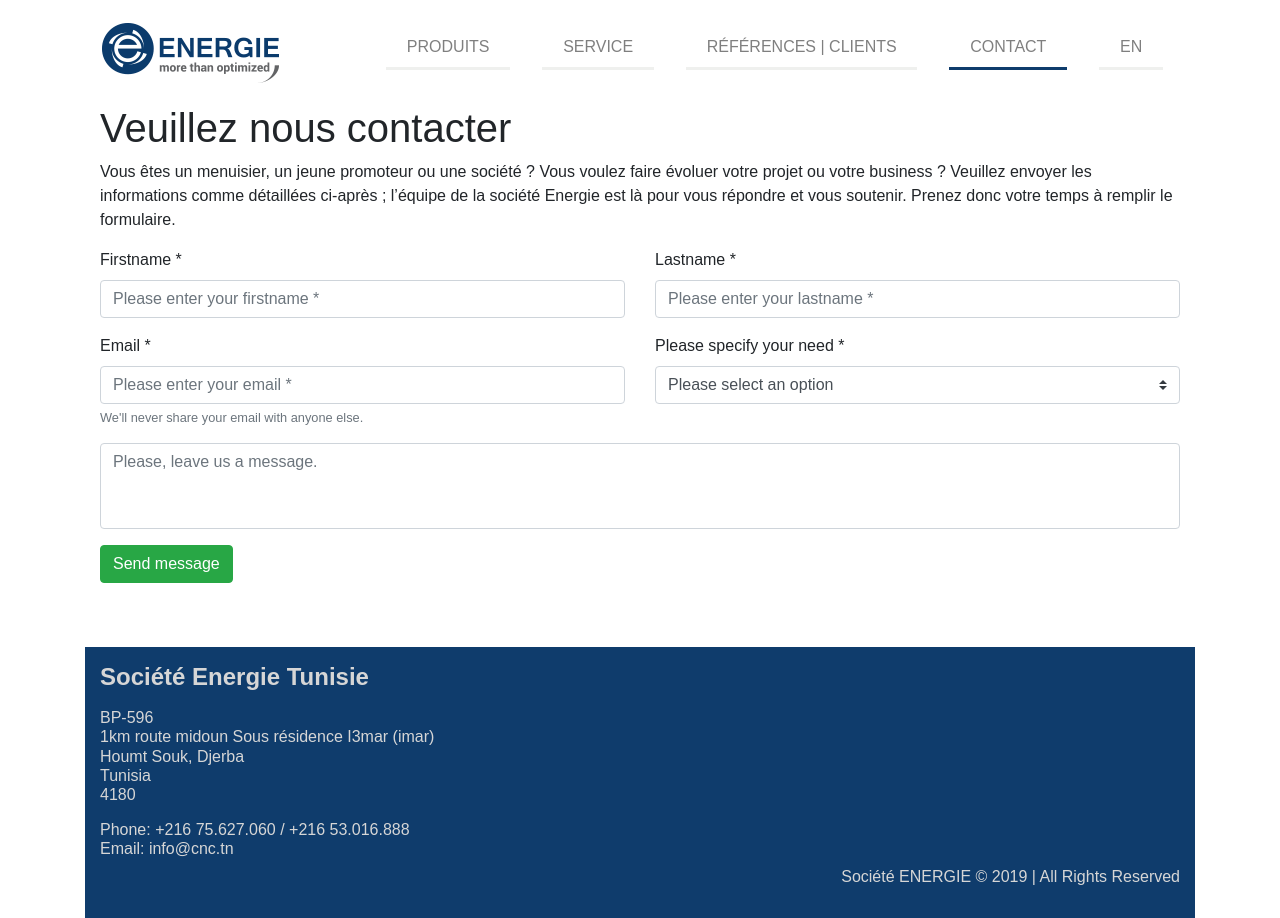
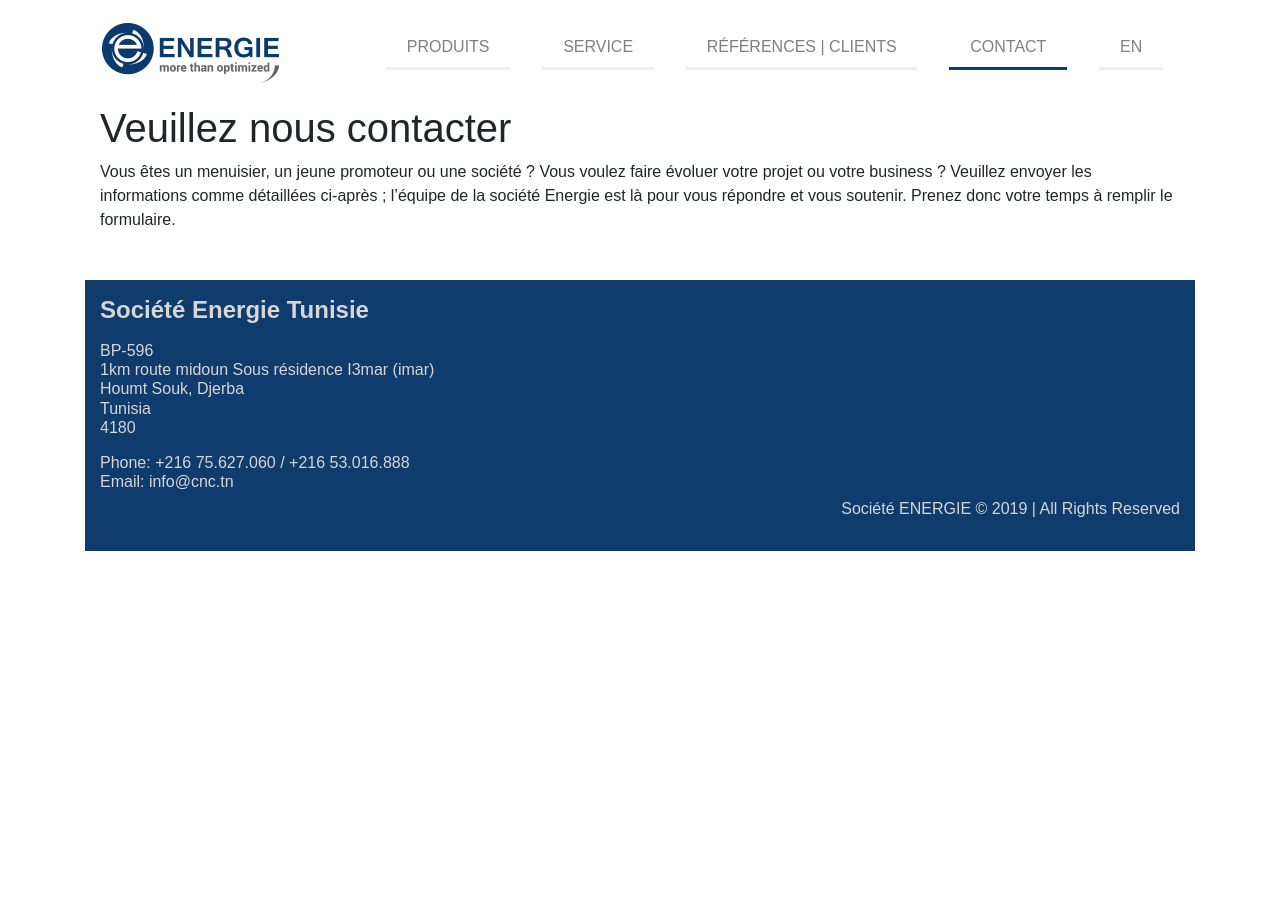
Before and after one commit to tmeftah/cnc.tn, a Nuxt app: page /contact in a window 1280 px wide. After the commit the page ends 800 px from the top, so only its background shows below. Built offline with nearby package versions, Linux system fonts and the light colour scheme.

Commit message:
add netlify netlify-honeypot="bot-field" hidden

```diff
--- a/components/contactform.vue
+++ b/components/contactform.vue
@@ -2,7 +2,7 @@
   <b-container class="mt-2">
     <h1>{{$t('contact_header')}}</h1>
     <p>{{$t('contact_text')}}</p>
-    <b-form action="POST" data-netlify="true">
+    <b-form action="POST" netlify netlify-honeypot="bot-field" hidden>
       <b-row>
         <b-col>
           <b-form-group
```
